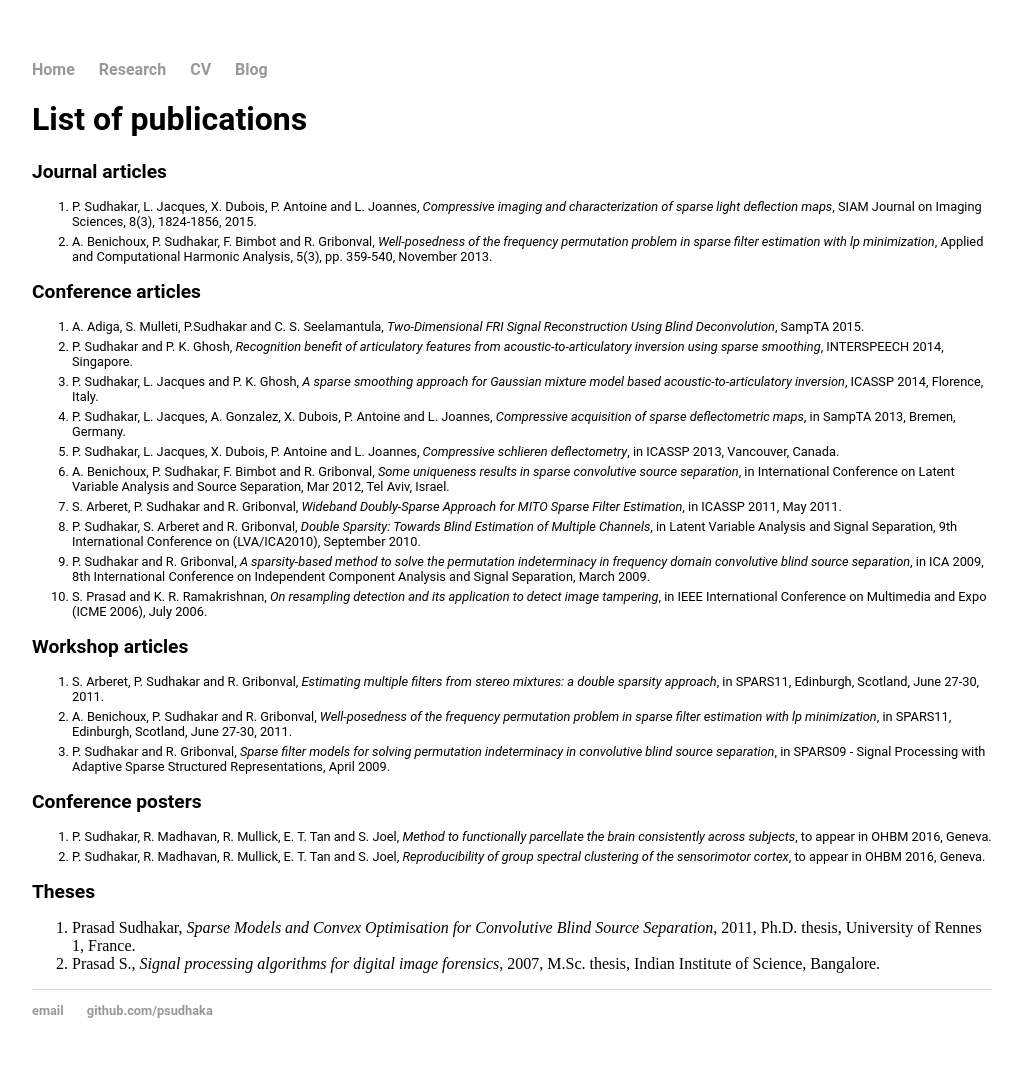
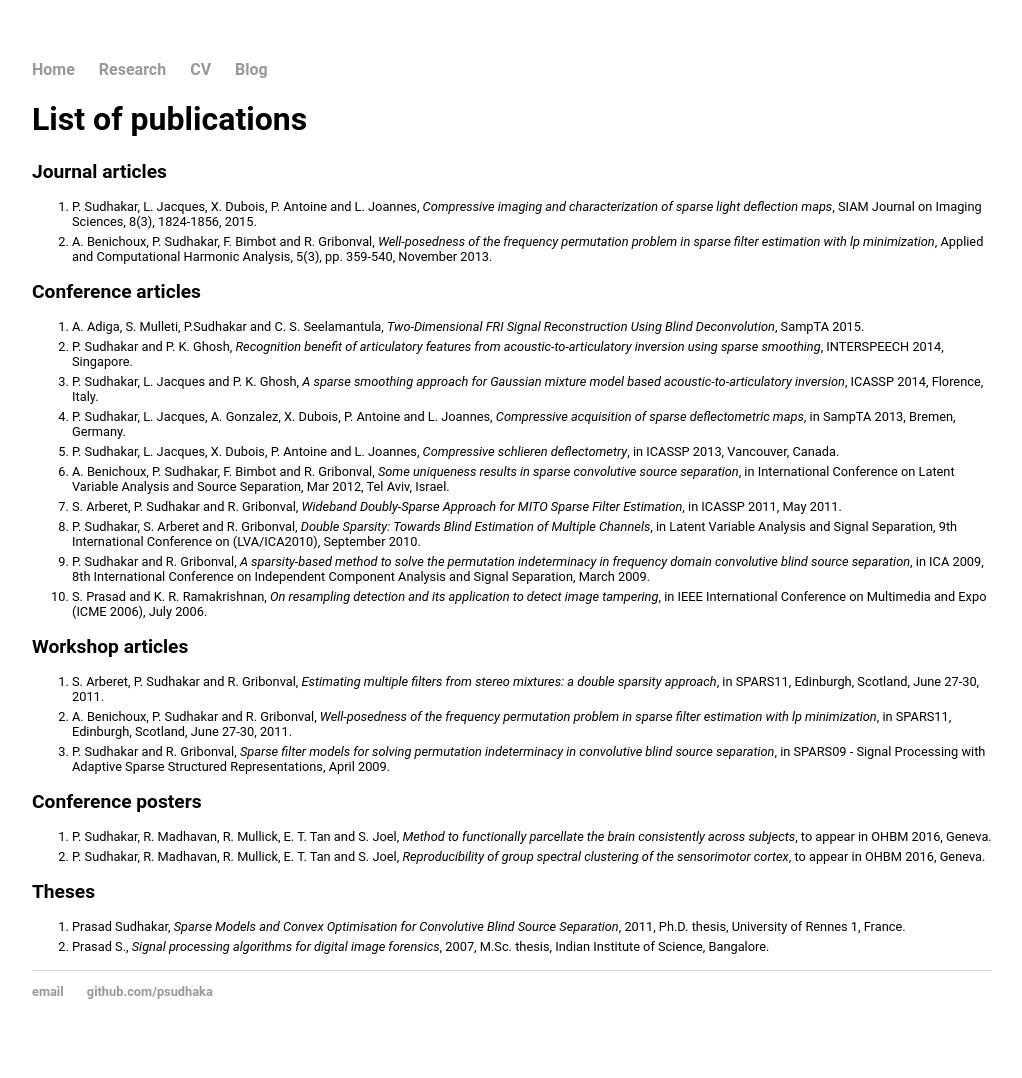
Before and after one commit to psudhaka/psudhaka.github.io, a Jekyll site: the page built from research.html, in a window 1280 px wide. Shown: the whole page, without its empty margins (128-1150 px from the left). Built offline with Jekyll 4.4.1, drawn with Linux system fonts in a browser that asks for light colours.

Commit message:
Update research.html

```diff
--- a/research.html
+++ b/research.html
@@ -63,7 +63,7 @@
 	</ol>
 	<h2>Theses</h2>
 
-	<ol>
+	<ol class="a">
 		<li>Prasad Sudhakar, <i>Sparse Models and Convex Optimisation for Convolutive Blind Source Separation</i>, 2011, Ph.D. thesis, University of Rennes 1, France.</li>
 <li>Prasad S., <i>Signal processing algorithms for digital image forensics</i>, 2007, M.Sc. thesis, Indian Institute of Science, Bangalore.</li>
 	</ol>
```
